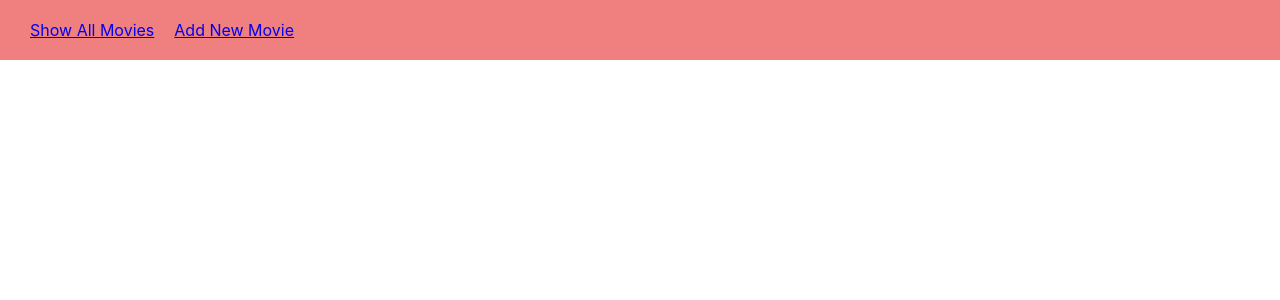
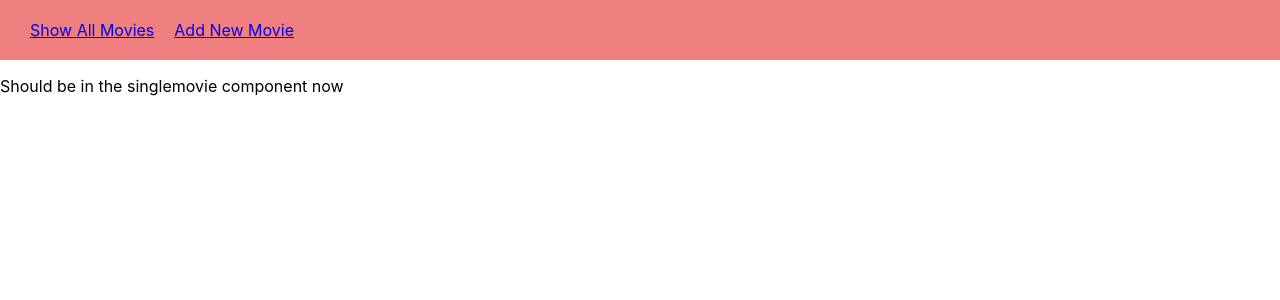
Before and after one commit to rmcodingnet/react-movies, a React (Create React App) app: page /movies/1 in a window 1280 px wide. Shown: the top 300 px of the page. Built offline with nearby package versions, Linux system fonts and the light colour scheme.

Commit message:
Added foundational work for update and delete

```diff
--- a/src/App.js
+++ b/src/App.js
@@ -18,6 +18,19 @@ function App() {
     setMovies(movies);
   }
 
+  const updateMovie = (movieId, newInfo) => {
+    const updatedVal = movies.map( m => m.id === movieId ? {...m, newInfo} : m);
+    setMovies(updatedVal);
+  }
+
+  const deleteMovie = (movieId) => {
+    const moveToDelete = movies.findIndex(movies.id === movieId);
+    movies.splice(moveToDelete);
+    setMovies(movies)
+  }
+
+
+
   return (
     <div className="App">
       <NavBar />
@@ -35,12 +48,14 @@ function App() {
         <Route
           exact={true}
           path="/movies/:movieID"
-          render={(props) => {
+          render={(props) => (
             <SingleMovie
               movies={movies}
+              updateMovie={updateMovie}
+              deleteMovie={deleteMovie}
               {...props}
             />
-          }}
+          )}
         />
         <Route
           exact={true}
```
